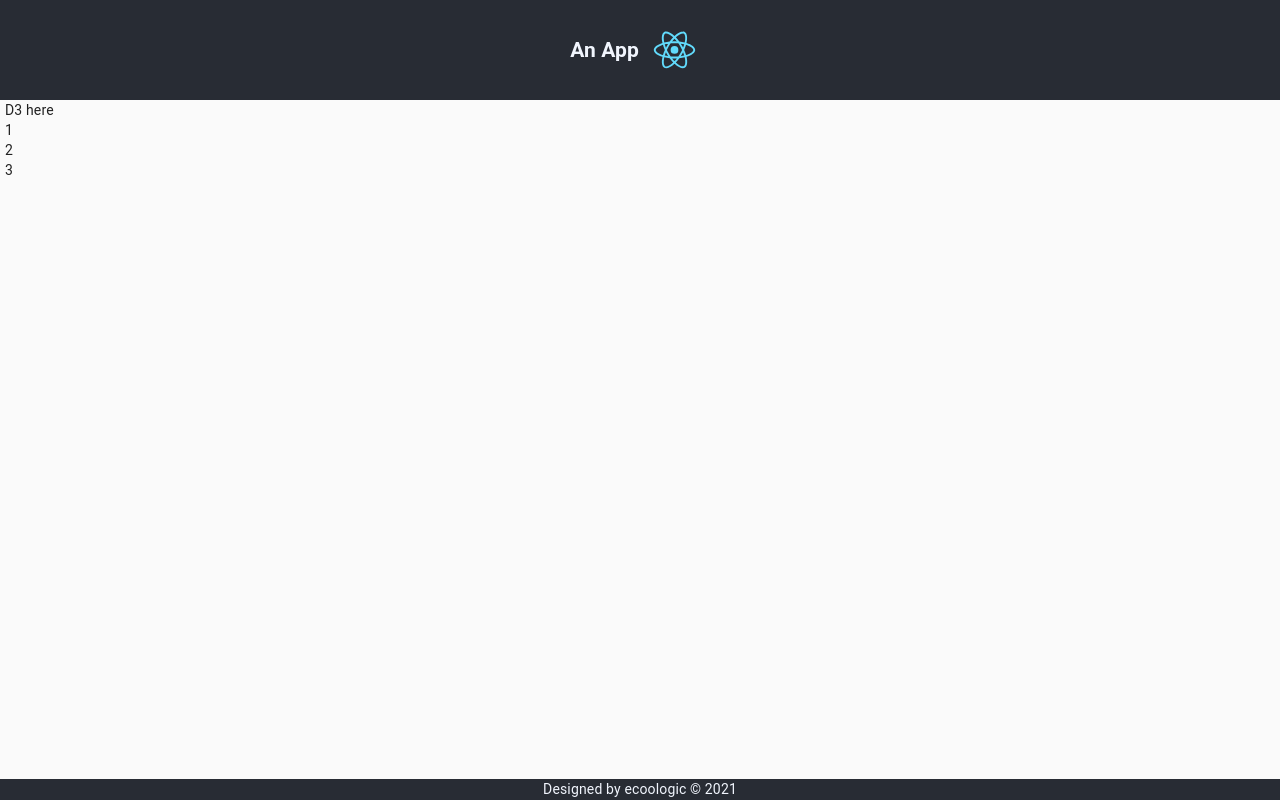
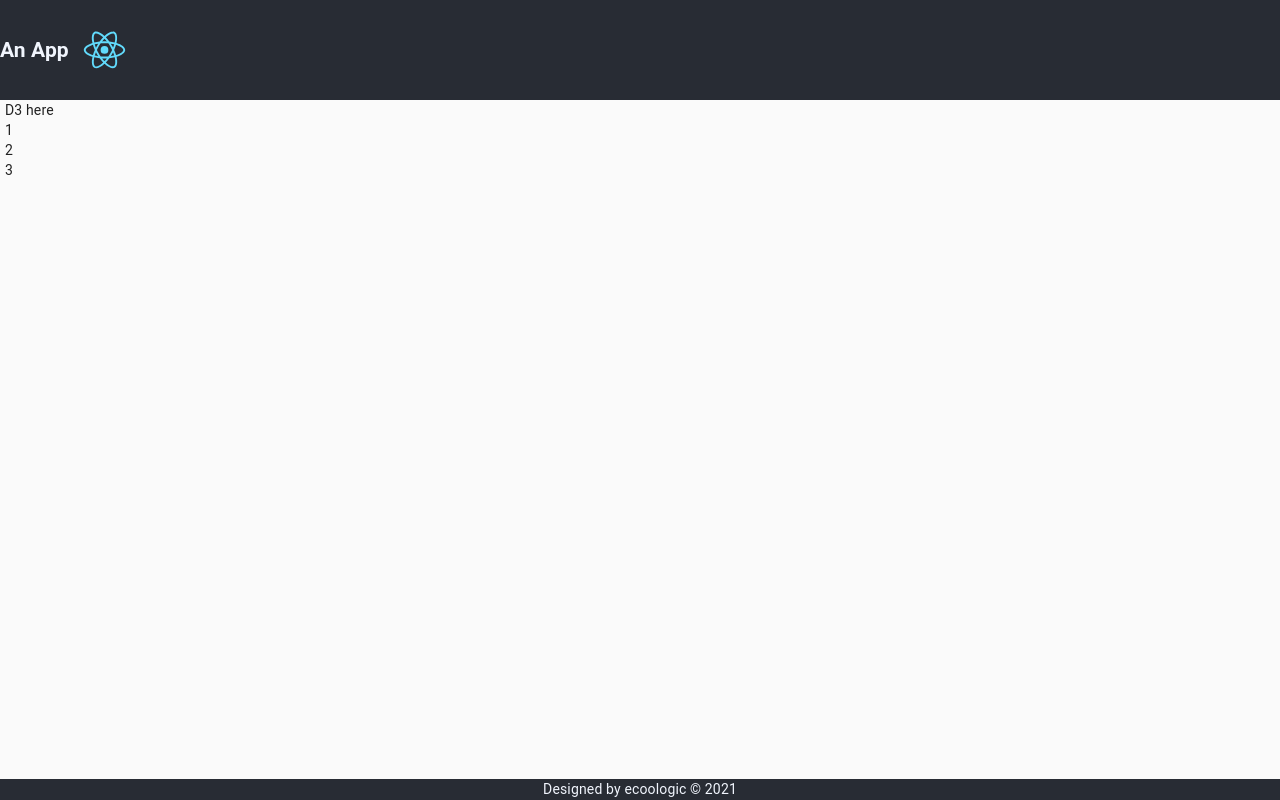
Before and after one commit to ecoologic/react-d3, a React (Create React App) app: page / in a window 1280 px wide. Built offline with nearby package versions, Linux system fonts and the light colour scheme.

Commit message:
CSS group by outcome

```diff
--- a/src/App.css
+++ b/src/App.css
@@ -1,12 +1,12 @@
 /* Convention: */
 /* AppBlock__AppEl--AppModifier (capital for components only) */
 
-/* Disposition */
+/* Layout Content Disposition */
 
 .App__header {
   display: flex;
   align-items: center;
-  justify-content: center;
+  justify-content: space-betw;
 }
 
 .Header__logo {
@@ -14,8 +14,21 @@
 }
 
 .App__footer {
+  text-align: center;
+}
+
+/* Layout Grid */
+
+.App {
+  min-height: 100vh;
+  display: grid;
+  grid-template-rows: auto 1fr auto;
+}
+.App__header {
+  height: 100px;
+}
+.App__footer {
   height: 1.5em;
-  text-align: center;
 }
 
 /* Colors */
@@ -37,17 +50,6 @@ body {
   color: var(--whitish);
 }
 
-/* Grid */
-
-.App {
-  min-height: 100vh;
-  display: grid;
-  grid-template-rows: auto 1fr auto;
-}
-.App__header {
-  height: 100px;
-}
-
 /* Functional */
 
 .rootEl {
```
